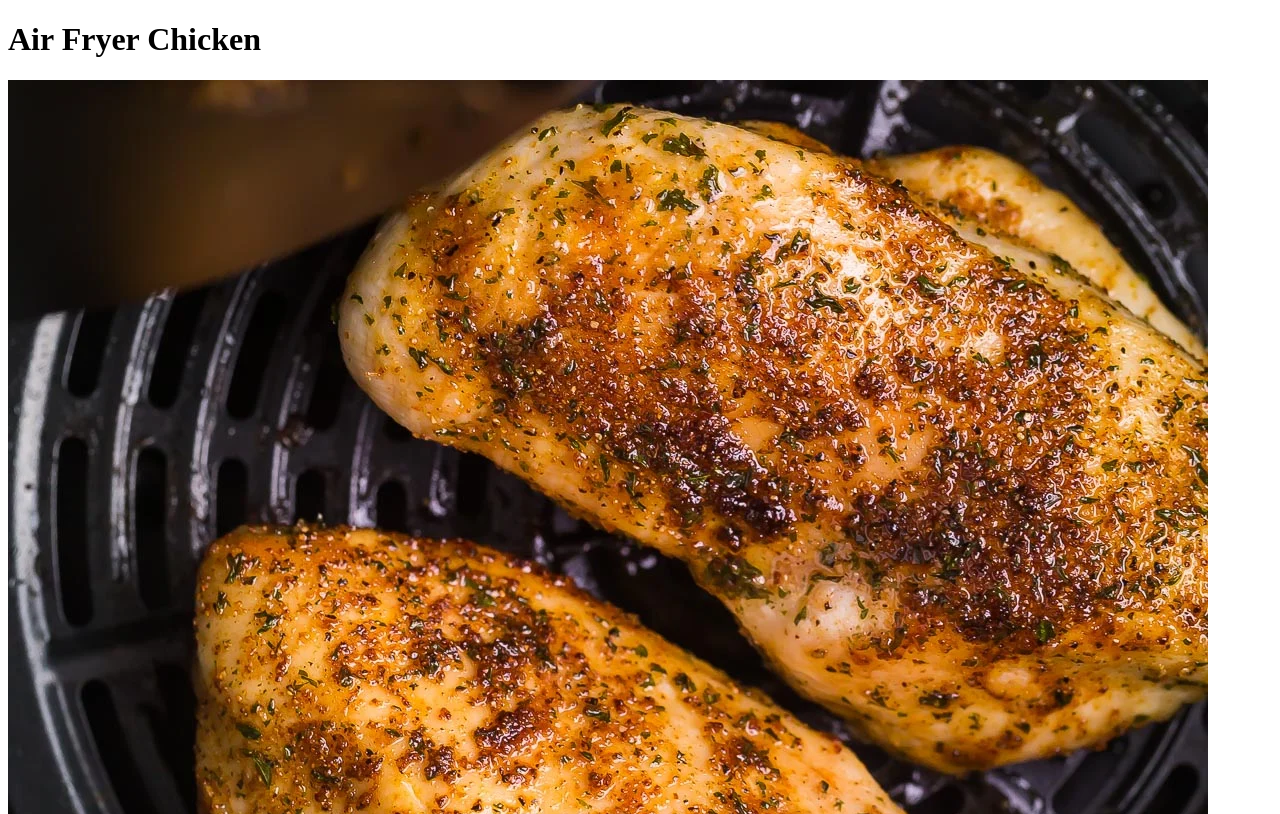
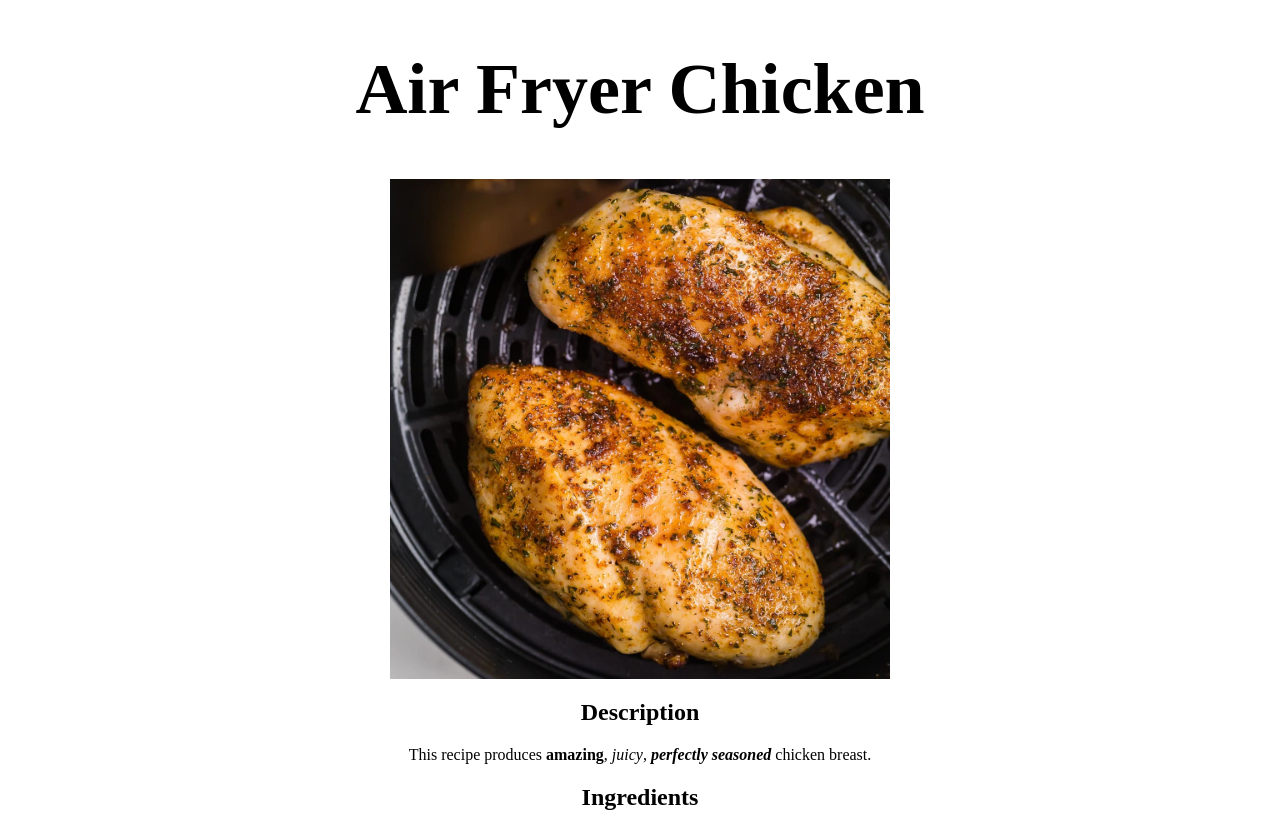
Before and after one commit to ConnorMcDonalds97/Recipe-Site, a plain HTML site: page recipes/AirFryerChicken.html in a window 1280 px wide. Shown: the top 814 px of the page. Drawn offline with Linux system fonts and the light colour scheme.

Commit message:
Add style and fix "no changes" bug
- Bug where changes made in the style.css file were not reflected fixed
- Fixed by adding <link> attribute under the <head> of each html file
- Changes to all pages under the "recipes" directory have been made
- Stylistic changes can be seen in style.css file
- Mostly center alignments were done. Makes the pages look better

```diff
--- a/recipes/AirFryerChicken.html
+++ b/recipes/AirFryerChicken.html
@@ -3,13 +3,14 @@
     <head>
         <meta charset="UTF-8">
         <title>Air Fryer Chicken Recipe</title>
+        <link rel="stylesheet" href="../style.css">
     </head>
 
     <body>
-        <h1>Air Fryer Chicken</h1>
+        <h1 class="title">Air Fryer Chicken</h1>
         <img src="../img/air-fryer-chicken-breast.png" alt="Two glistening, freshly air-fried chicken breast in an air fryer basket">
         <h2>Description</h2>
-        <p>This recipe produces <strong>amazing</strong>, <em>juicy</em>, <strong><em>perfectly seasoned</em></strong> chicken breast.</p>
+        <p class="Desc">This recipe produces <strong>amazing</strong>, <em>juicy</em>, <strong><em>perfectly seasoned</em></strong> chicken breast.</p>
         <h2>Ingredients</h2>
         <li>1 chicken breast</li>
         <li><em>Club House</em> Montreal Chicken Spice; or any seasoning of your choice</li>
--- a/style.css
+++ b/style.css
@@ -1,5 +1,23 @@
-img{
+img {
+    display:block;
     height:auto;
-    width: 200;
-    align-self: center;
+    width: 500px;
+    margin: auto;
 }
+
+.title {
+    text-align: center;
+    font-size: 72px;
+}
+
+h2 {
+    text-align: center;;
+}
+
+.Desc{
+    text-align: center;
+}
+
+li {
+    margin-left: 500px;
+}
```
Also changed, not shown: index.html (+2 -1 lines), recipes/StirFryVegetables.html (+2 -1 lines), recipes/rice.html (+2 -1 lines).
